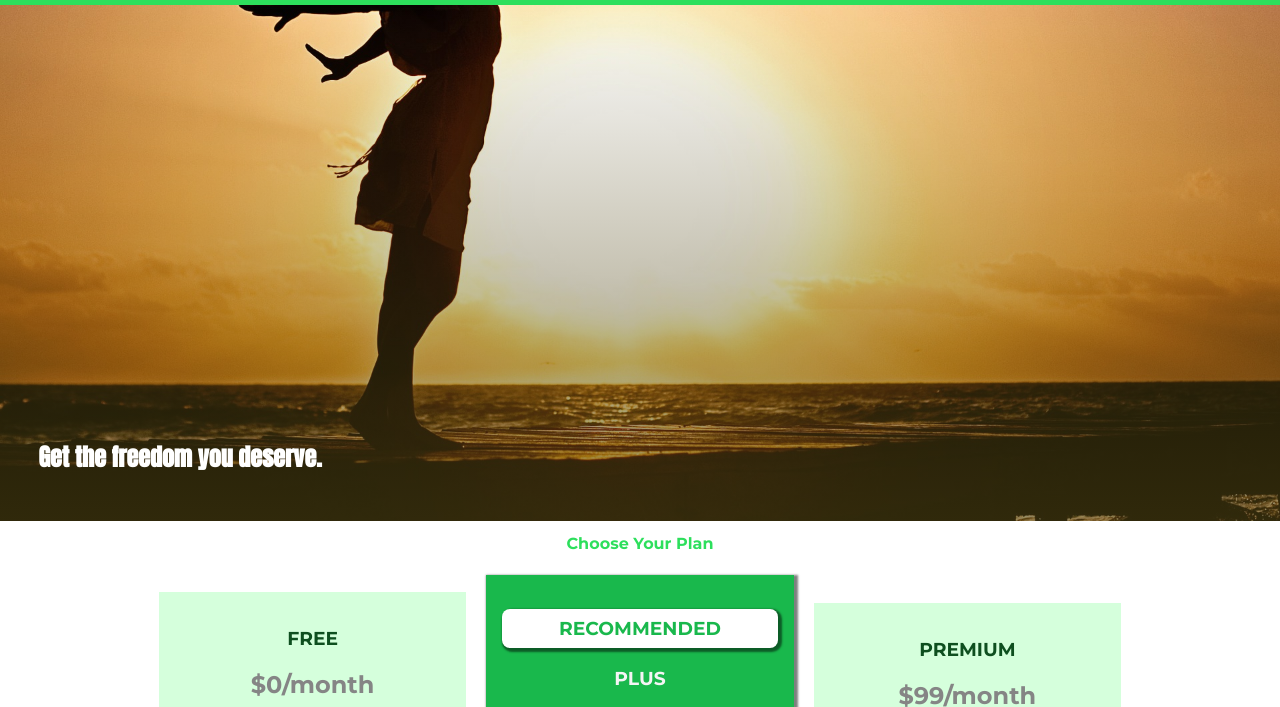
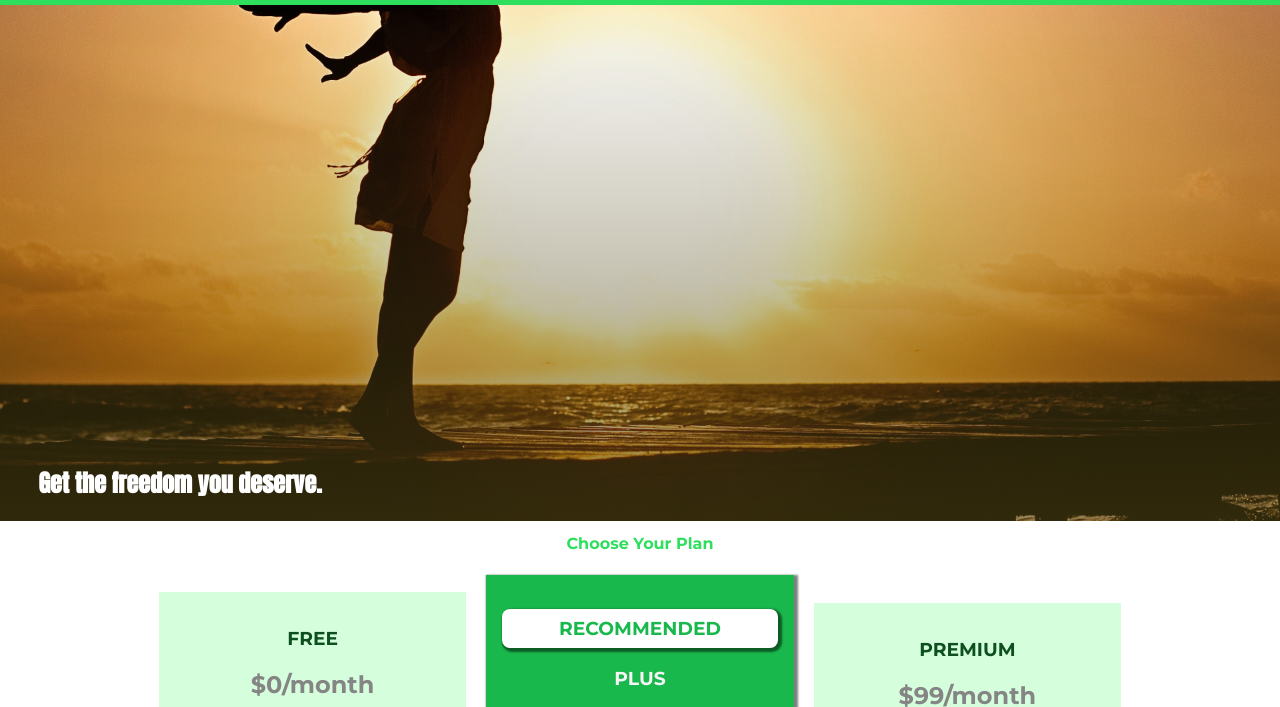
Before and after one commit to JorgenJohansen/uHost, a plain HTML site: page index.html in a window 1280 px wide. Shown: the part 50-757 px from the top of the page. Drawn offline with Linux system fonts and the light colour scheme.

Commit message:
WIP styles

```diff
--- a/main.css
+++ b/main.css
@@ -26,7 +26,7 @@
     color: white;
     font-family: 'Anton', sans-serif;
     position: absolute;
-    bottom: 5%;
+    bottom: 0;
     left: 3%;
 }
 
```
